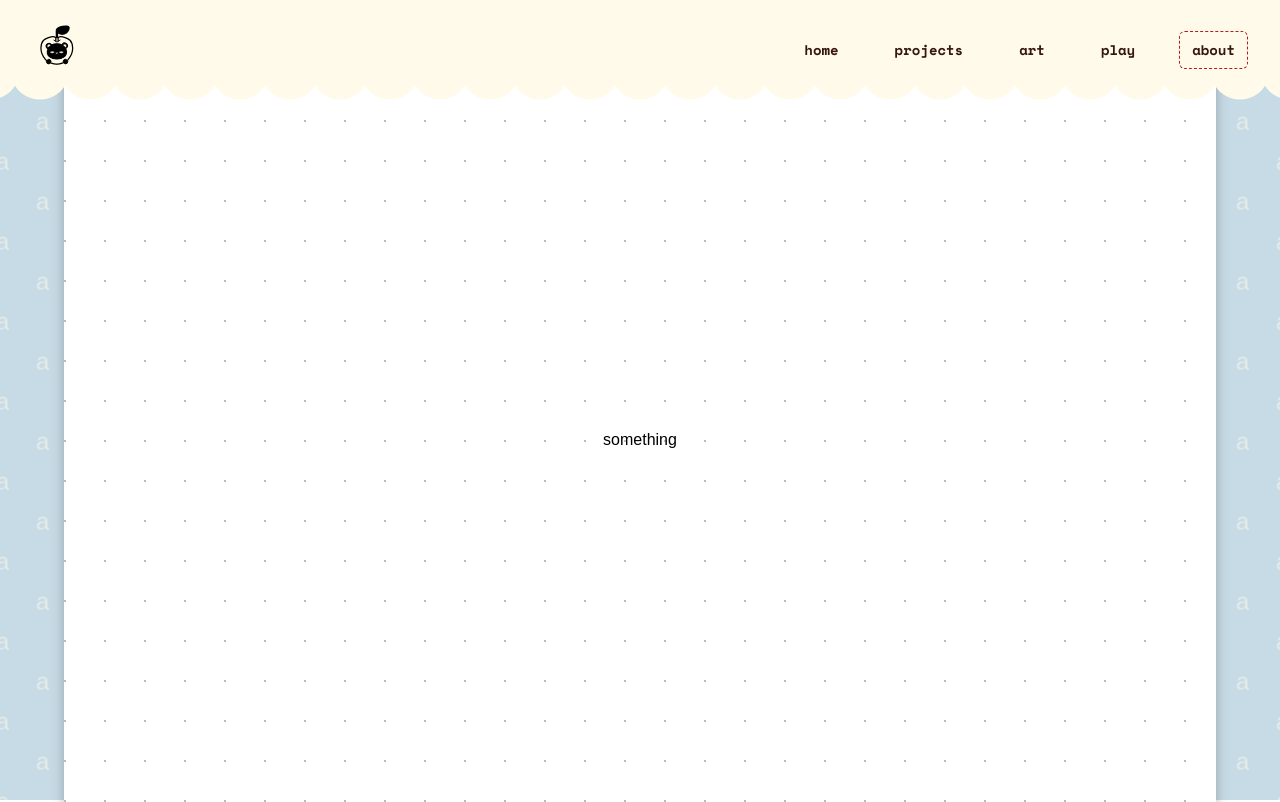
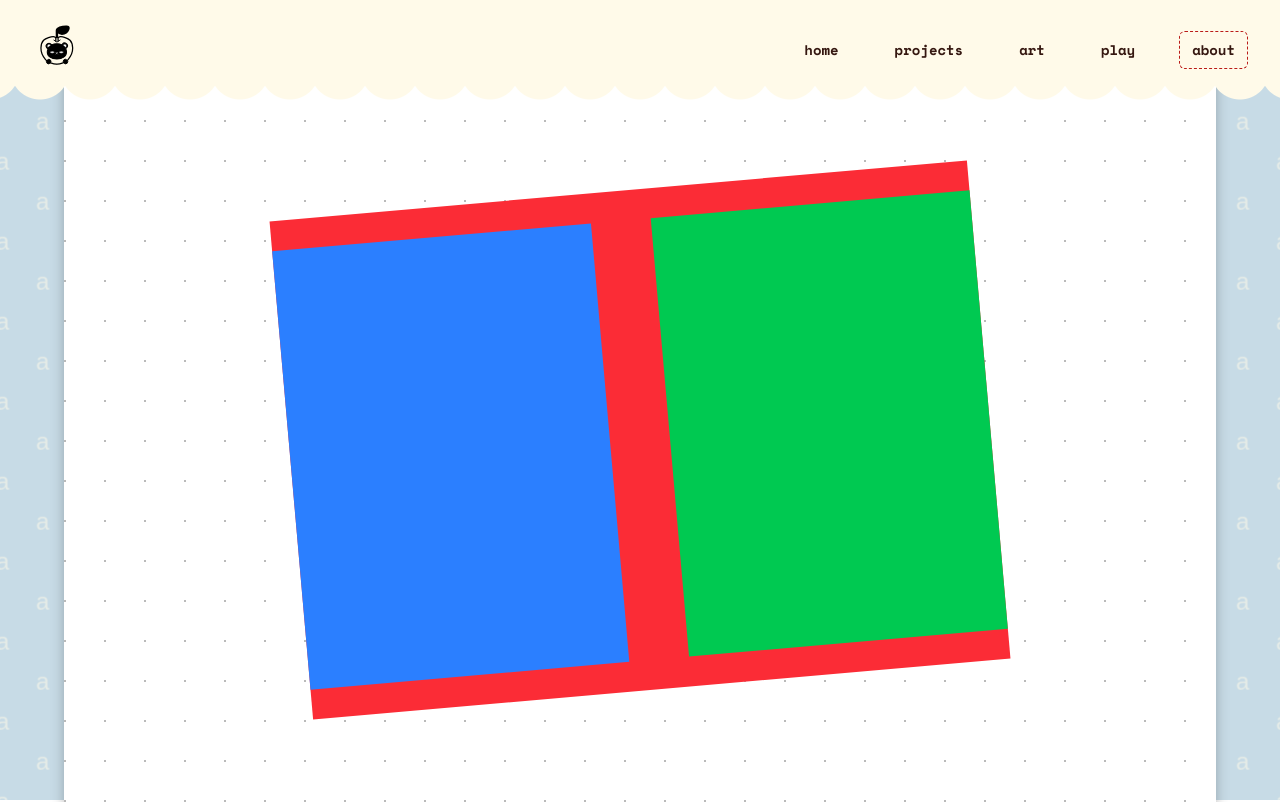
Before and after one commit to dawnstelay/portfolio, a Next.js app: page /about in a window 1280 px wide. Shown: the top 802 px of the page. Built offline with nearby package versions, Linux system fonts and the light colour scheme; a web font is replaced by a local one.

Commit message:
about page layout setup

```diff
--- a/app/about/page.tsx
+++ b/app/about/page.tsx
@@ -4,7 +4,30 @@ export default function About() {
     return (
         <main className="font-funnel min-h-screen max-w-full flex flex-col items-center justify-center">
 
-        something
+        <div id="notebook" className="flex flex-row gap-5 bg-red-500 h-125 w-175 justify-between items-center -rotate-5">
+
+            <div id="leftPage" className="bg-blue-500 h-110 w-80">
+
+            </div>
+
+            <div id="right Page" className="bg-green-500  h-110 w-80">
+
+            </div>
+        </div>
+
+        <div id="libraryCard" className="">
+
+        </div>
+
+        <div id="mp3" className="">
+
+        </div>
+
+        <div id="gameconsole" className="">
+
+        </div>
+
+
 
 
 
```
